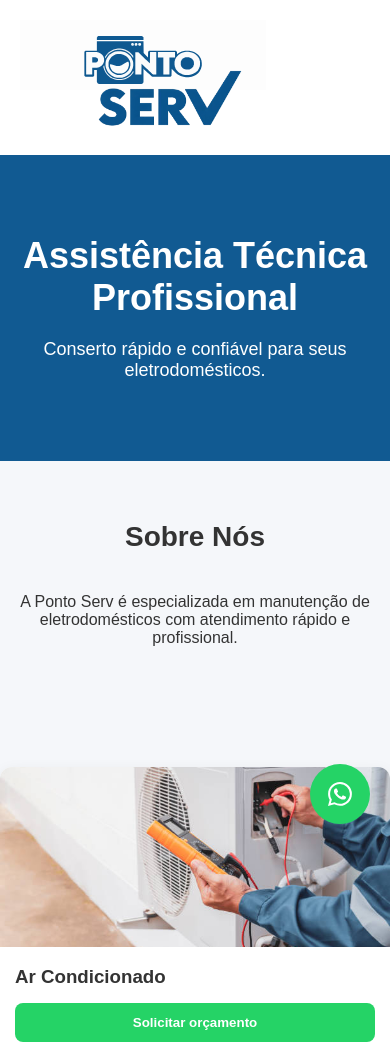
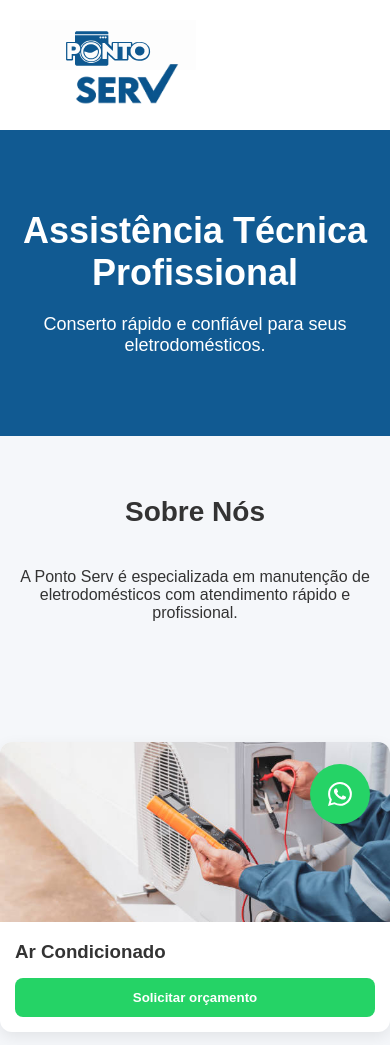
Before and after one commit to Deh1301/ponto-serv, a website: page indexSite.html in a window 390 px wide. Shown: the top 1045 px of the page. Drawn offline with nearby package versions, Linux system fonts and the light colour scheme.

Commit message:
alinhamento de mediaquery

```diff
--- a/public/styles/index.css
+++ b/public/styles/index.css
@@ -30,7 +30,7 @@ header{
 
 .logo{
   display:flex;
-  flex-direction:column; /* empilha */
+  flex-direction:column;
   align-items:flex-start;
   line-height:0;
 }
@@ -40,14 +40,10 @@ header{
   display:block;
 }
 
-.ponto{
-  position: absolute;
-}
-
 .serv{
 
-  margin-top:45px;
-/* só isso já resolve */
+  margin-top:-25px;
+
 }
 .hero{
   background:#115A92;
@@ -94,6 +90,14 @@ h2{
 
 
 @media(max-width:768px){
+
+  .logo img{
+    height:50px;
+  }
+
+  .serv{
+    margin-top:-10px;
+  }
   .grid{
     grid-template-columns: 1fr;
   }
```
